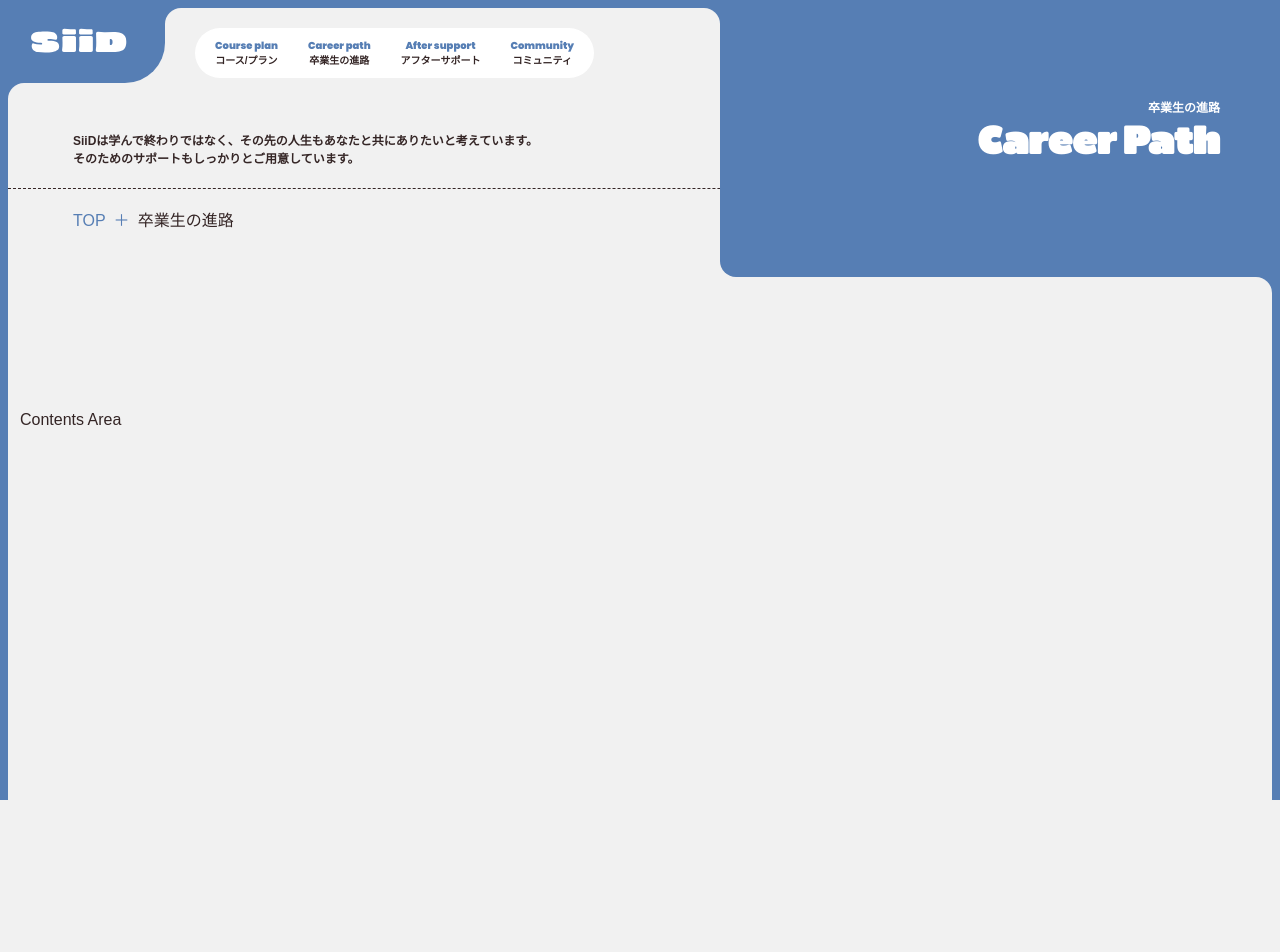
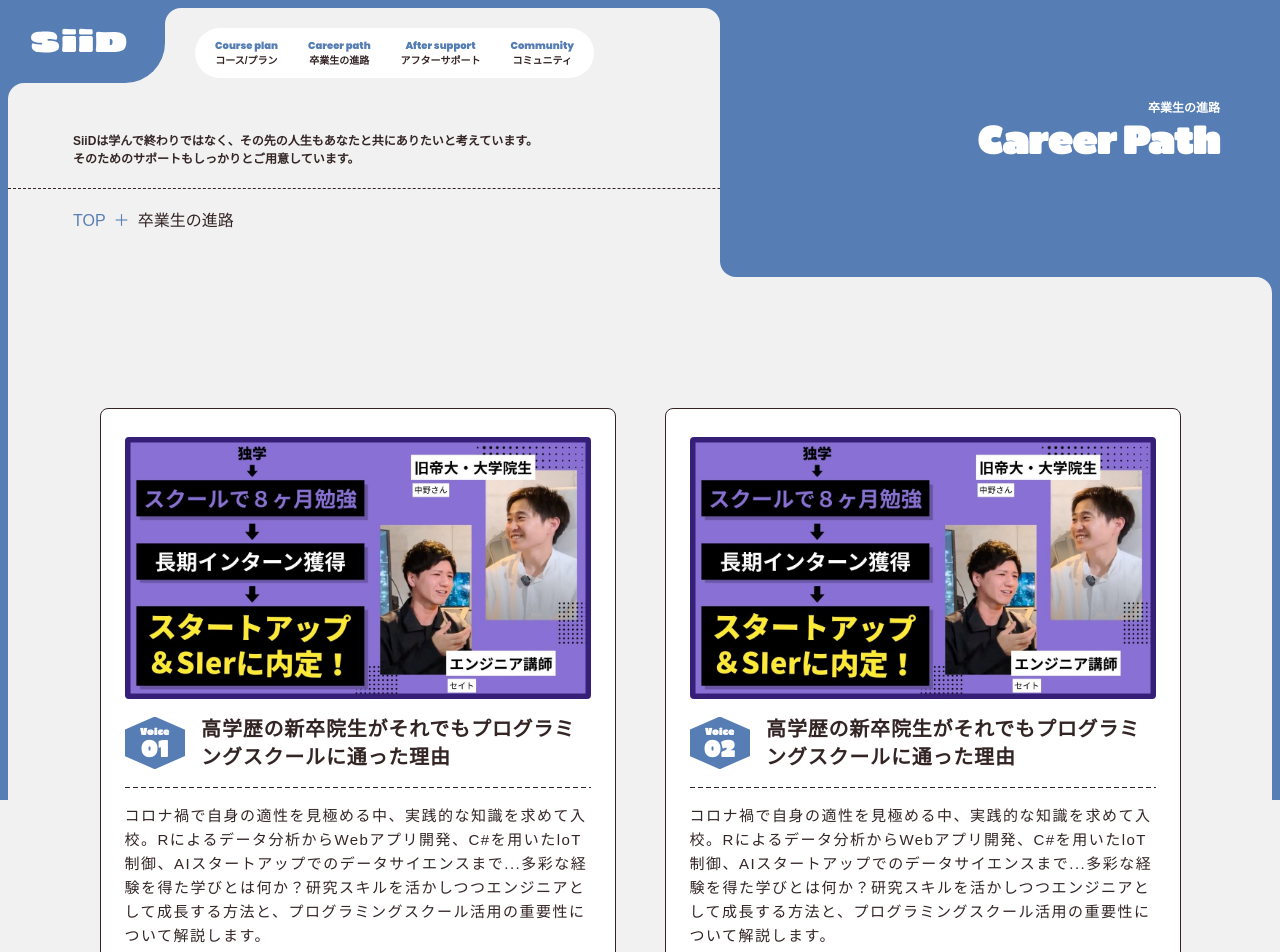
Before and after one commit to seito-developer/siid-web, a Next.js app: page /career-path in a window 1280 px wide. Shown: the top 952 px of the page. Built offline with nearby package versions, Linux system fonts and the light colour scheme.

Commit message:
feat: キャリアパスページを作成

```diff
--- a/src/app/(LowerPages)/career-path/page.tsx
+++ b/src/app/(LowerPages)/career-path/page.tsx
@@ -1,6 +1,9 @@
+import { Suspense } from 'react';
+
 import { Metadata } from 'next';
 
 import Breadcrumb, { BreadcrumbProps } from '@/components/Breadcrumb/Breadcrumb';
+import CareerPathList from '@/components/CareerPath/CareerPathList/CareerPathList';
 import ContentsArea from '@/components/ContentsArea/ContentsArea';
 import Headline from '@/components/Headline/Headline';
 import { commonTitle, pages } from '@/constants/meta';
@@ -28,8 +31,10 @@ export default function CareerPath() {
       />
       <Breadcrumb breadcrumb={breadcrumb} />
       <ContentsArea>
-        <div style={{ height: '1000px' }}>
-          Contents Area
+        <div className={styles.CareerPath__Wrapper}>
+          <Suspense fallback={<div>Loading...</div>}>
+            <CareerPathList />
+          </Suspense>
         </div>
       </ContentsArea>
     </div>
```
